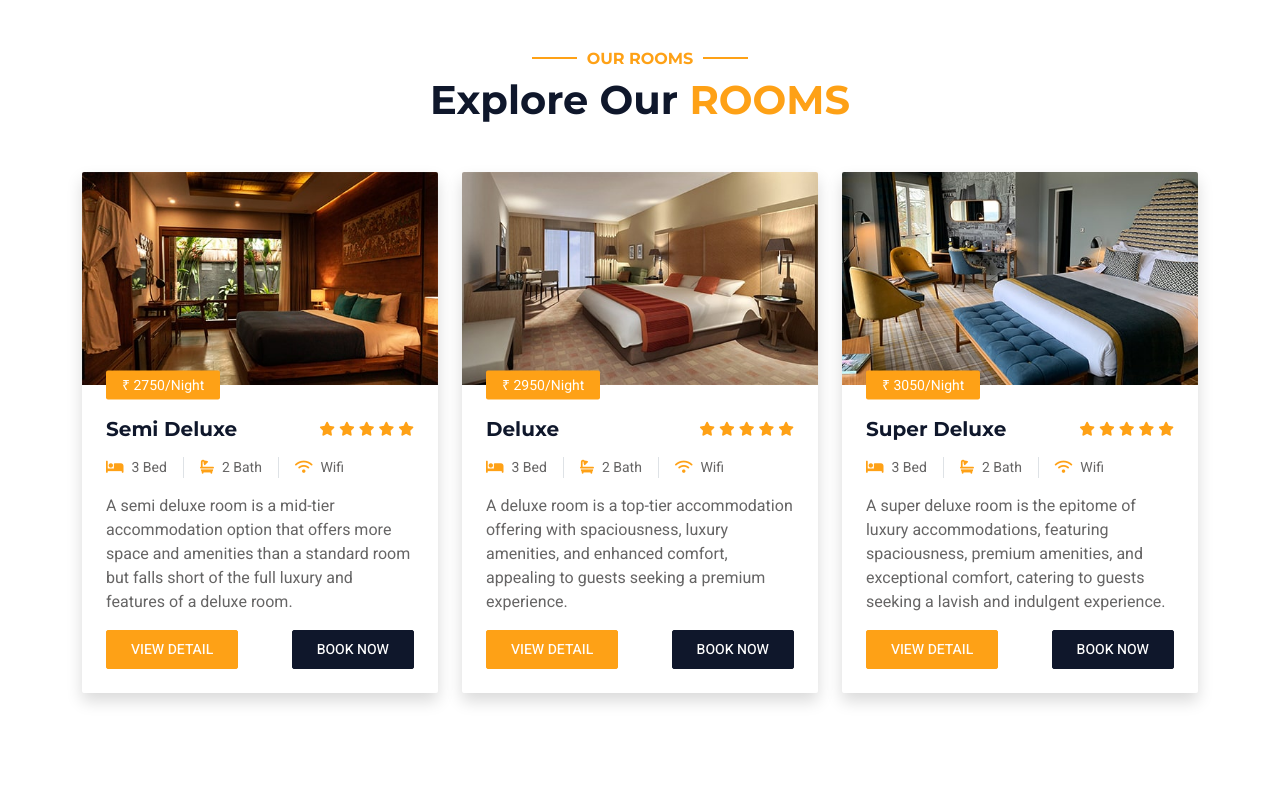
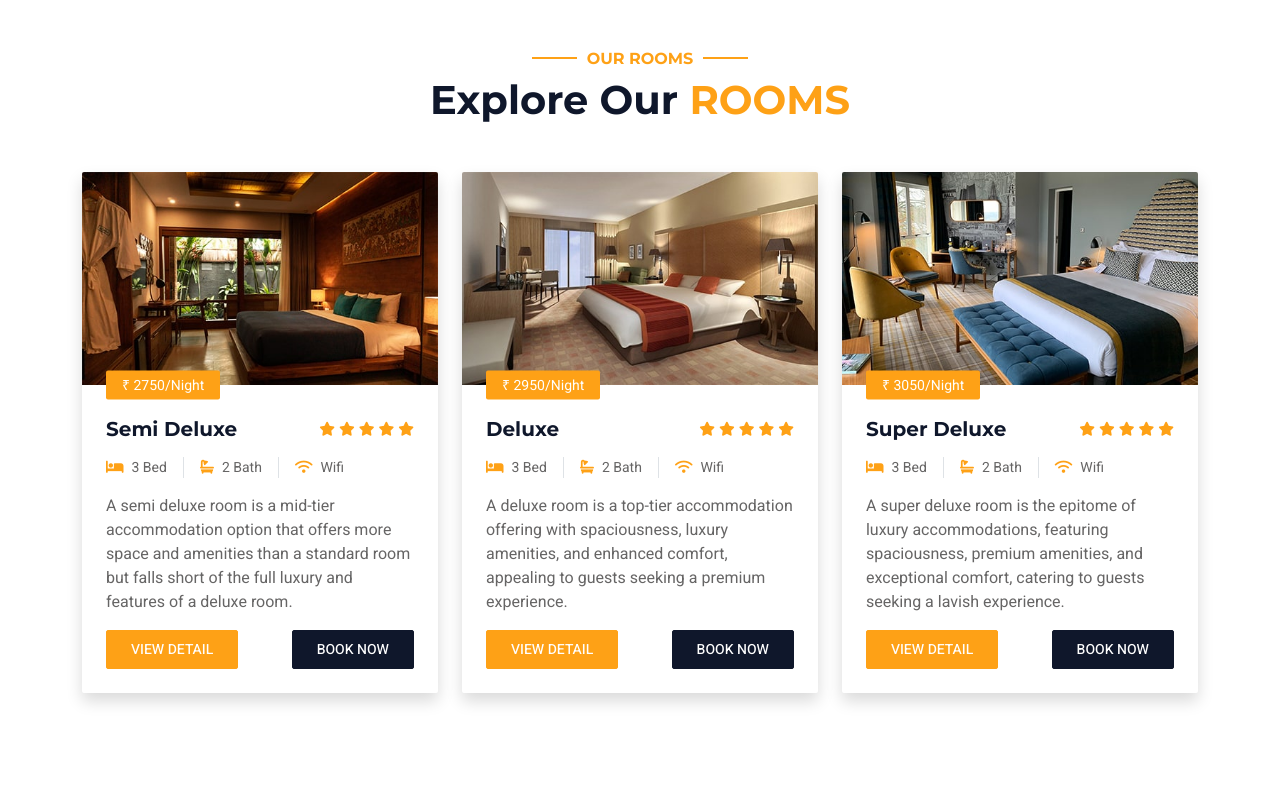
Before and after one commit to PSMcodes/devshelter, a PHP site: page / in a window 1280 px wide. Shown: the part 1679-2464 px from the top of the page. Run offline with PHP 8.4, Linux system fonts and the light colour scheme; some libraries are stand-ins or nearby versions.

Commit message:
committed

```diff
--- a/css/style.css
+++ b/css/style.css
@@ -489,3 +489,10 @@
     padding-right: 0;
     border-right: none;
 }
+::-webkit-scrollbar{
+    background-color: #0F172B;
+    width: 15px;
+}
+::-webkit-scrollbar-thumb{
+    background-color: #F1F8FF;
+}
--- a/index.html
+++ b/index.html
@@ -33,7 +33,7 @@
 </head>
 
 <body>
-    <div class="container-xxl bg-white p-0">
+    <div class="container-fluid bg-white p-0">
         <!-- Spinner Start -->
         <div id="spinner" class="show bg-white position-fixed translate-middle w-100 vh-100 top-50 start-50 d-flex align-items-center justify-content-center">
             <div class="spinner-border text-primary" style="width: 3rem; height: 3rem;" role="status">
@@ -197,7 +197,7 @@
 
 
         <!-- About Start -->
-        <div class="container-xxl py-5">
+        <div class="container-fluid py-5">
             <div class="container">
                 <div class="row g-5 align-items-center">
                     <div class="col-lg-6">
@@ -261,7 +261,7 @@
 
 
         <!-- Room Start -->
-        <div class="container-xxl py-5">
+        <div class="container-fluid py-5">
             <div class="container">
                 <div class="text-center wow fadeInUp" data-wow-delay="0.1s">
                     <h6 class="section-title text-center text-primary text-uppercase">Our Rooms</h6>
@@ -350,7 +350,7 @@
                                     <small class="border-end me-3 pe-3"><i class="fa fa-bath text-primary me-2"></i>2 Bath</small>
                                     <small><i class="fa fa-wifi text-primary me-2"></i>Wifi</small>
                                 </div>
-                                <p class="text-body mb-3">A super deluxe room is the epitome of luxury accommodations, featuring spaciousness, premium amenities, and exceptional comfort, catering to guests seeking a lavish and indulgent experience.</p>
+                                <p class="text-body mb-3">A super deluxe room is the epitome of luxury accommodations, featuring spaciousness, premium amenities, and exceptional comfort, catering to guests seeking a lavish  experience.</p>
                                 <div class="d-flex justify-content-between">
                                     <a class="btn btn-sm btn-primary rounded py-2 px-4" href="">View Detail</a>
                                     <a class="btn btn-sm btn-dark rounded py-2 px-4" href="">Book Now</a>
@@ -364,7 +364,7 @@
         <!-- Room End -->
 
         <!-- Service Start -->
-        <div class="container-xxl py-5">
+        <div class="container-fluid py-5">
             <div class="container">
                 <div class="text-center wow fadeInUp" data-wow-delay="0.1s">
                     <h6 class="section-title text-center text-primary text-uppercase">Our Services</h6>
@@ -443,7 +443,7 @@
         <!-- Service End -->
 
         <!-- Video Start -->
-        <div class="container-xxl py-5 px-0 wow zoomIn" data-wow-delay="0.1s">
+        <div class="container-fluid py-5 px-0 wow zoomIn" data-wow-delay="0.1s">
             <div class="row g-0">
                 <div class="col-md-6 bg-dark d-flex align-items-center">
                     <div class="p-5">
@@ -489,7 +489,7 @@
 
 
         <!-- Testimonial Start -->
-        <div class="container-xxl testimonial my-5 py-5 bg-dark wow zoomIn" data-wow-delay="0.1s">
+        <div class="container-fluid testimonial my-5 py-5 bg-dark wow zoomIn" data-wow-delay="0.1s">
             <div class="container">
                 <div class="owl-carousel testimonial-carousel py-5">
                     <div class="testimonial-item position-relative bg-white rounded overflow-hidden">
@@ -534,7 +534,7 @@
         <!-- Testimonial End -->
 
         <!-- brands start -->
-        <!-- <div class="container-xxl testimonial my-5 py-5 bg-dark wow zoomIn" data-wow-delay="0.1s">
+        <!-- <div class="container-fluid testimonial my-5 py-5 bg-dark wow zoomIn" data-wow-delay="0.1s">
             <div class="container">
                 <div class="owl-carousel testimonial-carousel py-5">
                     <div class="testimonial-item position-relative bg-white rounded overflow-hidden">
@@ -576,7 +576,7 @@
         <!-- brands end -->
 
         <!-- Team Start -->
-        <!-- <div class="container-xxl py-5">
+        <!-- <div class="container-fluid py-5">
             <div class="container">
                 <div class="text-center wow fadeInUp" data-wow-delay="0.1s">
                     <h6 class="section-title text-center text-primary text-uppercase">Our Team</h6>
```
Also changed, not shown: about.html (+5 -5 lines).
